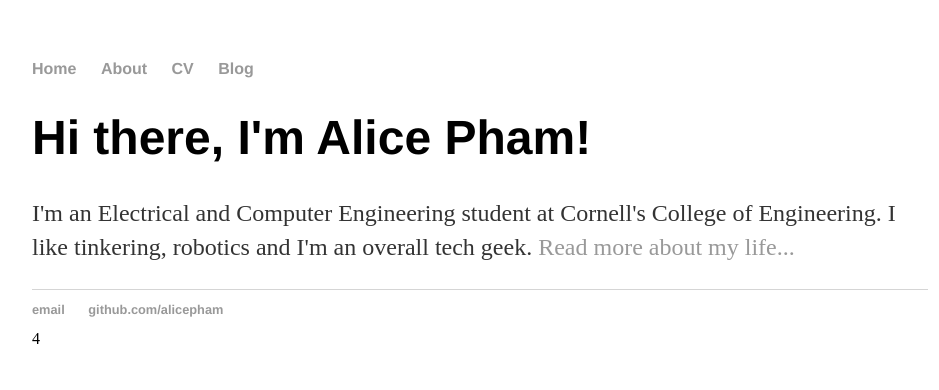
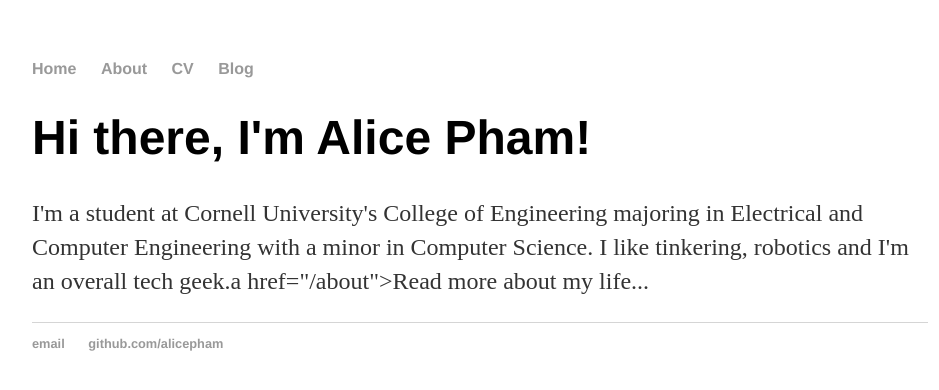
Before and after one commit to alicepham/alicepham.github.io, a Jekyll site: the page built from index.html, in a window 1280 px wide. Shown: the top 390 px of the page, without its empty margins (160-1099 px from the left). Built offline with Jekyll 4.4.1, drawn with Linux system fonts in a browser that asks for light colours.

Commit message:
Update index.html

```diff
--- a/index.html
+++ b/index.html
@@ -1,31 +1,8 @@
-<!DOCTYPE html>
-<html>
-	<head>
-		<title>Alice Pham</title>
-		<!-- link to main stylesheet -->
-		<link rel="stylesheet" type="text/css" href="/css/main.css">
-	</head>
-	<body>
-		<nav>
-    		<ul>
-        		<li><a href="/">Home</a></li>
-	        	<li><a href="/about">About</a></li>
-        		<li><a href="/cv">CV</a></li>
-        		<li><a href="/blog">Blog</a></li>
-    		</ul>
-		</nav>
-		<div class="container">
-    		<div class="blurb">
-        		<h1>Hi there, I'm Alice Pham!</h1>
-				<p>I'm an Electrical and Computer Engineering student at Cornell's College of Engineering. I like tinkering, robotics and I'm an overall tech geek. <a href="/about">Read more about my life...</a></p>
-    		</div><!-- /.blurb -->
-		</div><!-- /.container -->
-		<footer>
-    		<ul>
-        		<li><a href="mailto:atp59@cornell.edu">email</a></li>
-        		<li><a href="https://github.com/alicepham">github.com/alicepham</a></li>
-			</ul>
-		</footer>
-	</body>
-</html>
-4
+---
+layout: default
+title: Alice Pham
+---
+<div class="blurb">
+	<h1>Hi there, I'm Alice Pham!</h1>
+	<p>I'm a student at Cornell University's College of Engineering majoring in Electrical and Computer Engineering with a minor in Computer Science. I like tinkering, robotics and I'm an overall tech geek.a href="/about">Read more about my life...</a></p>
+</div><!-- /.blurb -->
```
